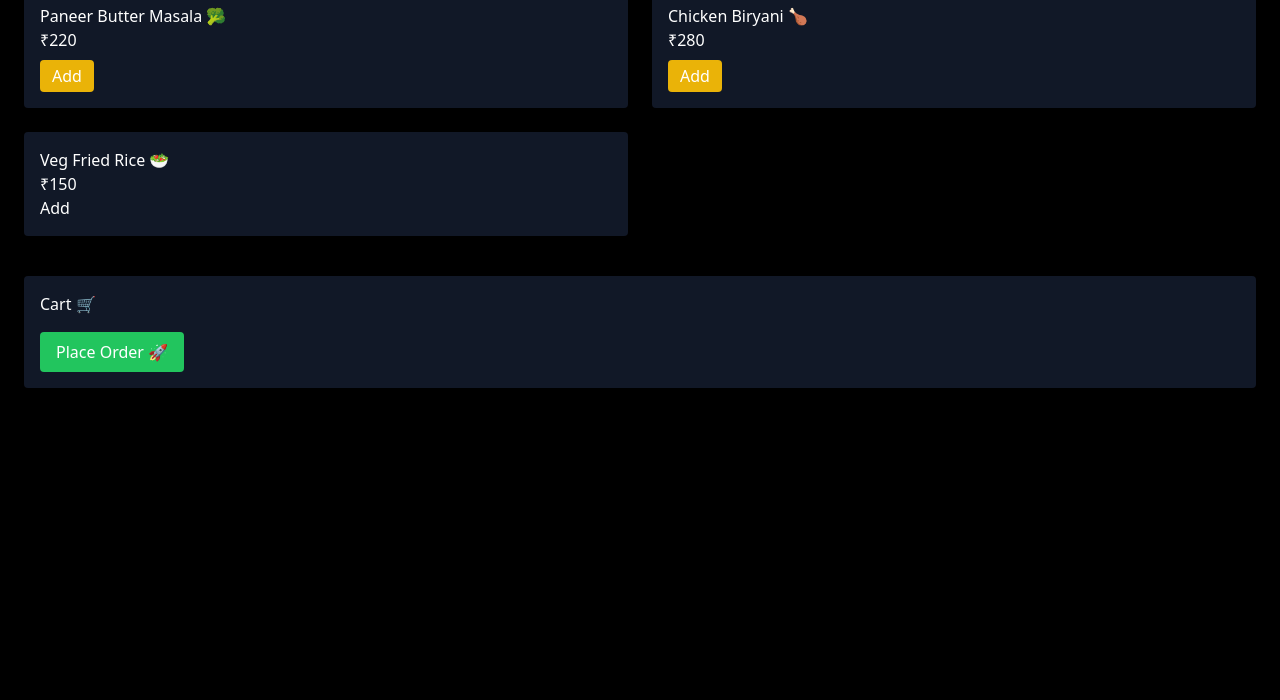
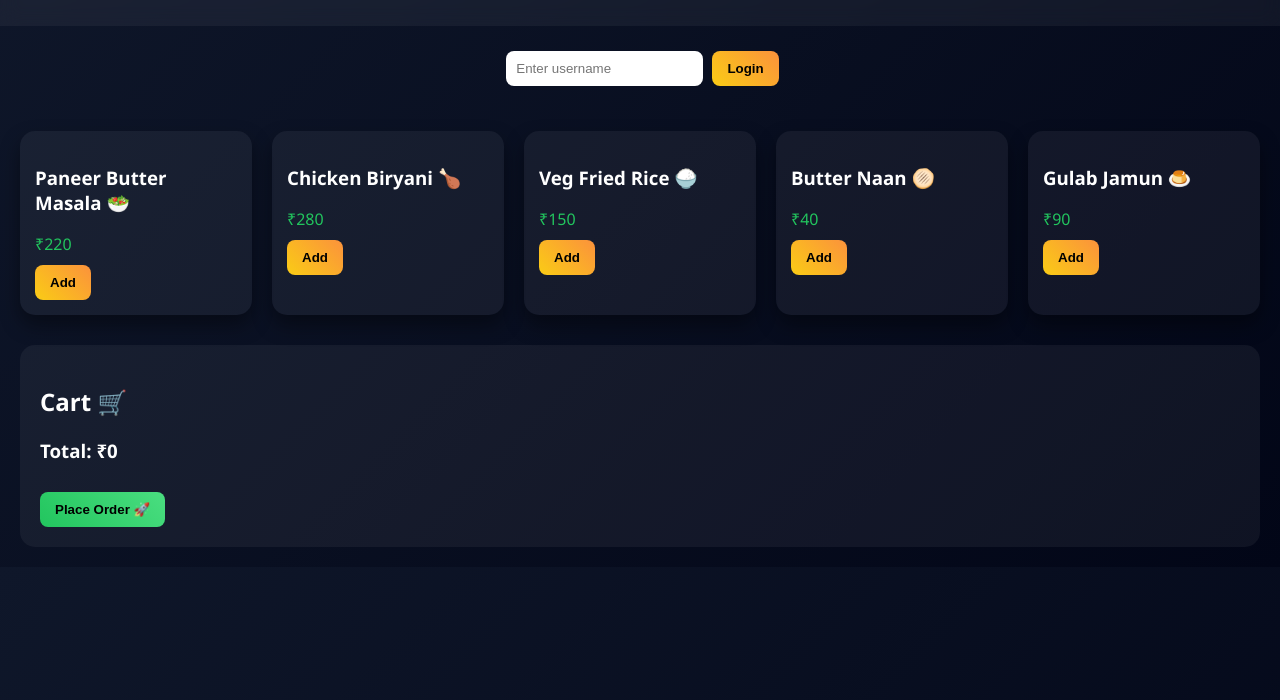
Before and after one commit to Siva370/spicecraft, a plain HTML site: page client/index.html in a window 1280 px wide. Shown: the part 100-800 px from the top of the page. Drawn offline with nearby package versions, Linux system fonts and the light colour scheme.

Commit message:
index.html

```diff
--- a/client/index.html
+++ b/client/index.html
@@ -1,103 +1,214 @@
 <!DOCTYPE html>
 <html>
 <head>
-  <title>SpiceCraft Kitchen</title>
-  <script src="https://cdn.tailwindcss.com"></script>
+  <title>SpiceCraft</title>
+  <meta name="viewport" content="width=device-width, initial-scale=1.0">
+
+  <style>
+    body {
+      margin: 0;
+      font-family: 'Segoe UI', sans-serif;
+      background: linear-gradient(135deg, #0f172a, #020617);
+      color: white;
+    }
+
+    header {
+      display: flex;
+      justify-content: space-between;
+      padding: 20px;
+      background: rgba(255,255,255,0.05);
+      backdrop-filter: blur(10px);
+    }
+
+    header h1 {
+      color: #facc15;
+    }
+
+    .login {
+      text-align: center;
+      margin: 20px;
+    }
+
+    input {
+      padding: 10px;
+      margin: 5px;
+      border-radius: 8px;
+      border: none;
+    }
+
+    button {
+      background: linear-gradient(45deg, #facc15, #fb923c);
+      border: none;
+      padding: 10px 15px;
+      border-radius: 8px;
+      cursor: pointer;
+      font-weight: bold;
+    }
+
+    .container {
+      padding: 20px;
+    }
+
+    .grid {
+      display: grid;
+      grid-template-columns: repeat(auto-fit, minmax(220px, 1fr));
+      gap: 20px;
+    }
+
+    .card {
+      background: rgba(255,255,255,0.05);
+      border-radius: 15px;
+      padding: 15px;
+      transition: 0.3s;
+      box-shadow: 0 10px 20px rgba(0,0,0,0.4);
+    }
+
+    .card:hover {
+      transform: translateY(-5px);
+    }
+
+    .price {
+      color: #22c55e;
+      margin: 10px 0;
+    }
+
+    .cart {
+      margin-top: 30px;
+      padding: 20px;
+      background: rgba(255,255,255,0.05);
+      border-radius: 15px;
+    }
+
+    .order-btn {
+      background: linear-gradient(45deg, #22c55e, #4ade80);
+      margin-top: 10px;
+    }
+  </style>
 </head>
 
-<body class="bg-black text-white p-6">
+<body>
 
-<h1 class="text-4xl text-yellow-500 text-center mb-6">SpiceCraft 🔥</h1>
+<header>
+  <h1>SpiceCraft 🔥</h1>
+  <div id="userDisplay"></div>
+</header>
 
-<div class="grid grid-cols-2 gap-6">
+<div class="login" id="loginSection">
+  <input id="username" placeholder="Enter username">
+  <button onclick="login()">Login</button>
+</div>
 
-  <div class="bg-gray-900 p-4 rounded">
-    <h2>Paneer Butter Masala 🥦</h2>
-    <p>₹220</p>
-    <button onclick="addItem('Paneer Butter Masala',220)"
-      class="bg-yellow-500 px-3 py-1 mt-2 rounded">
-      Add
-    </button>
+<div class="container">
+
+  <div class="grid">
+
+    <div class="card">
+      <h3>Paneer Butter Masala 🥗</h3>
+      <div class="price">₹220</div>
+      <button onclick="addToCart('Paneer Butter Masala',220)">Add</button>
+    </div>
+
+    <div class="card">
+      <h3>Chicken Biryani 🍗</h3>
+      <div class="price">₹280</div>
+      <button onclick="addToCart('Chicken Biryani',280)">Add</button>
+    </div>
+
+    <div class="card">
+      <h3>Veg Fried Rice 🍚</h3>
+      <div class="price">₹150</div>
+      <button onclick="addToCart('Veg Fried Rice',150)">Add</button>
+    </div>
+
+    <div class="card">
+      <h3>Butter Naan 🫓</h3>
+      <div class="price">₹40</div>
+      <button onclick="addToCart('Butter Naan',40)">Add</button>
+    </div>
+
+    <div class="card">
+      <h3>Gulab Jamun 🍮</h3>
+      <div class="price">₹90</div>
+      <button onclick="addToCart('Gulab Jamun',90)">Add</button>
+    </div>
+
   </div>
 
-  <div class="bg-gray-900 p-4 rounded">
-    <h2>Chicken Biryani 🍗</h2>
-    <p>₹280</p>
-    <button onclick="addItem('Chicken Biryani',280)"
-      class="bg-yellow-500 px-3 py-1 mt-2 rounded">
-      Add
-    </button>
+  <div class="cart">
+    <h2>Cart 🛒</h2>
+    <ul id="cartList"></ul>
+    <h3 id="total">Total: ₹0</h3>
+    <button class="order-btn" onclick="placeOrder()">Place Order 🚀</button>
   </div>
-   <div class="bg-gray-900 p-4 rounded">
-  <h3>Veg Fried Rice 🥗</h3>
-  <p>₹150</p>
-  <button onclick="addItem('Veg Fried Rice', 150)">
-    Add
-  </button>
-</div>
 
 </div>
 
-<div class="mt-10 bg-gray-900 p-4 rounded">
-  <h2>Cart 🛒</h2>
-  <div id="cart"></div>
-  <h3 id="total"></h3>
+<script>
 
-  <button onclick="placeOrder()"
-    class="bg-green-500 px-4 py-2 mt-4 rounded">
-    Place Order 🚀
-  </button>
-</div>
-
-<script>
+let user = localStorage.getItem("user");
 let cart = [];
 
-// ADD ITEM
-function addItem(name, price) {
-  console.log("Item added:", name);
-  cart.push({ name, price });
-  renderCart();
+if(user){
+  document.getElementById("userDisplay").innerText = "👋 " + user;
+  document.getElementById("loginSection").style.display = "none";
 }
 
-// SHOW CART
-function renderCart() {
-  let cartDiv = document.getElementById("cart");
+function login(){
+  const username = document.getElementById("username").value;
+
+  if(!username){
+    alert("Enter username");
+    return;
+  }
+
+  localStorage.setItem("user", username);
+  location.reload();
+}
+
+function addToCart(name, price){
+  cart.push({name, price});
+  updateCart();
+}
+
+function updateCart(){
+  let list = document.getElementById("cartList");
   let total = 0;
-
-  cartDiv.innerHTML = "";
+  list.innerHTML = "";
 
   cart.forEach(item => {
-    cartDiv.innerHTML += `<p>${item.name} - ₹${item.price}</p>`;
+    let li = document.createElement("li");
+    li.innerText = item.name + " - ₹" + item.price;
+    list.appendChild(li);
     total += item.price;
   });
 
   document.getElementById("total").innerText = "Total: ₹" + total;
 }
 
-// PLACE ORDER
-async function placeOrder() {
-  if(cart.length === 0){
-    alert("Cart is empty ❌");
+async function placeOrder(){
+  if(!user){
+    alert("Login first!");
     return;
   }
 
-  const total = cart.reduce((sum, item) => sum + item.price, 0);
+  if(cart.length === 0){
+    alert("Cart is empty!");
+    return;
+  }
 
-  await fetch("http://localhost:3000/order", {
-    method: "POST",
-    headers: {
-      "Content-Type": "application/json"
-    },
-    body: JSON.stringify({
-      items: cart,
-      total: total
-    })
+  const res = await fetch('/order', {
+    method: 'POST',
+    headers: {'Content-Type': 'application/json'},
+    body: JSON.stringify({ user, cart })
   });
 
-  alert("✅ Order saved!");
+  const data = await res.json();
+  alert(data.message);
+
   cart = [];
-  renderCart();
+  updateCart();
 }
+
 </script>
 
 </body>
```
